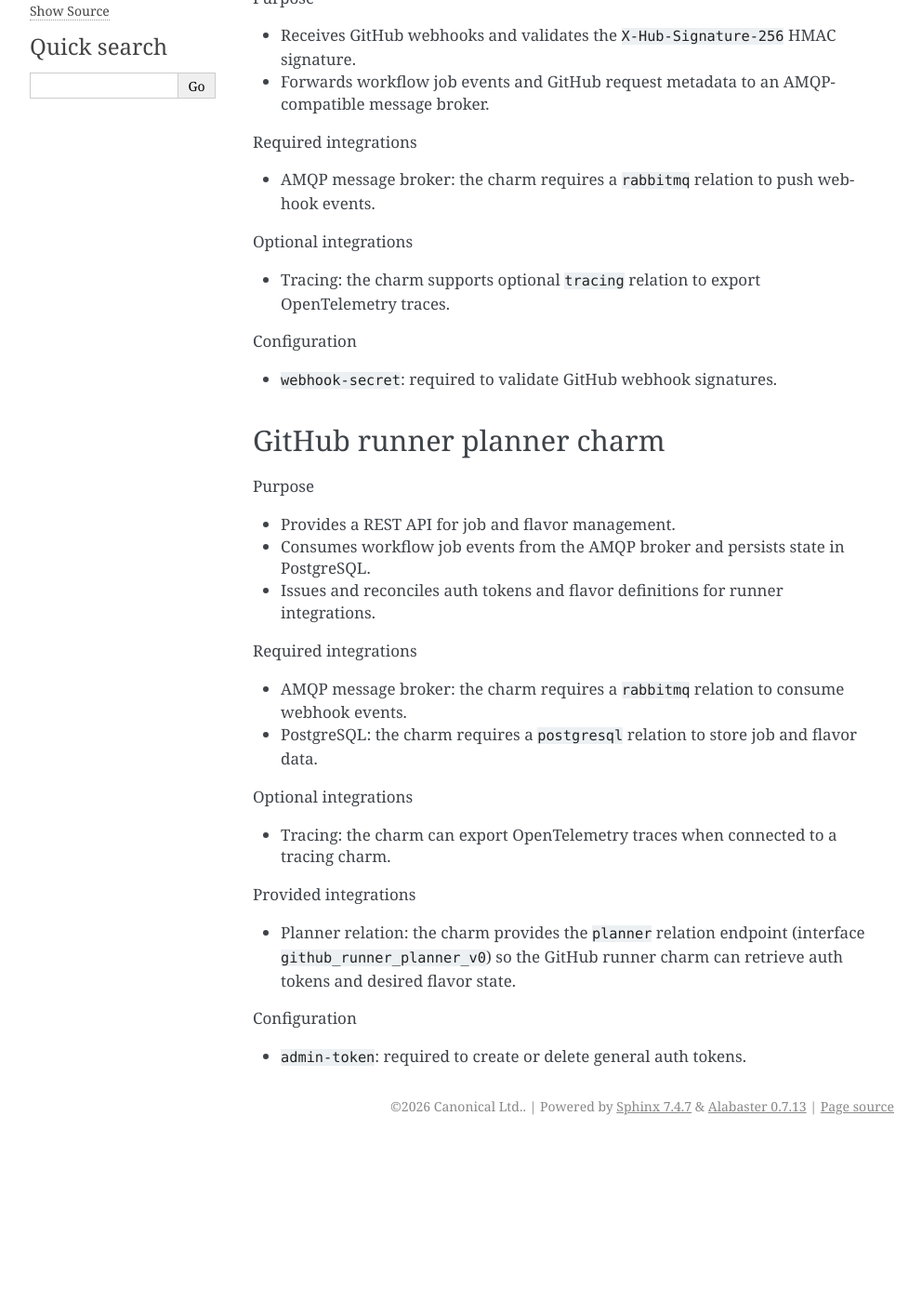
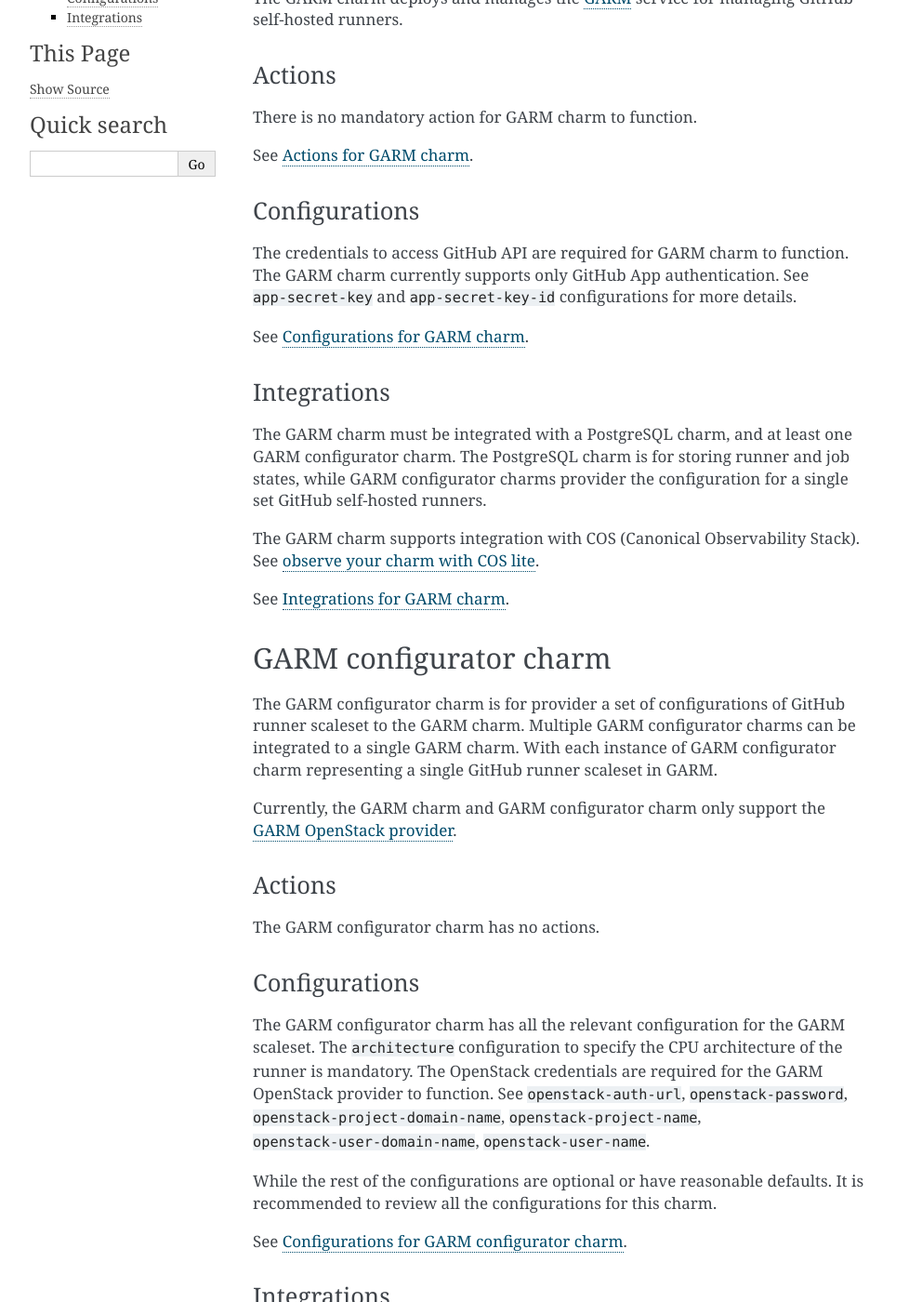
Before and after one commit to canonical/github-runner-operators, a Sphinx documentation site: the page built from docs/reference/charms.md, in a window 1280 px wide and 1400 px high, scrolled down 254 px. Shown: the whole window at 93% size, without its empty margins (148-1140 px from the left). Built offline with Sphinx 7.4.7, drawn with Linux system fonts in a browser that asks for light colours; comment, search, counter and statistics services are not loaded; before the commit the page ends 1483 px from its top, so only the background shows below that; some of the changed text lies outside the part shown.

Commit message:
Update the charms reference

```diff
--- a/docs/reference/charms.md
+++ b/docs/reference/charms.md
@@ -1,49 +1,58 @@
 # Charms
 
-This product is composed of two primary charms. The sections below describe each charm, its role,
-and the integrations it expects in a typical deployment.
+This page describes the GARM and GARM configurator charms. The relevant information for a minimal deployment is provided here.
 
-## GitHub runner webhook gateway charm
+## GARM charm
 
-Purpose
+The GARM charm deploys and manages the [GARM](https://github.com/cloudbase/garm) service for managing GitHub self-hosted
+runners.
 
-- Receives GitHub webhooks and validates the `X-Hub-Signature-256` HMAC signature.
-- Forwards workflow job events and GitHub request metadata to an AMQP-compatible message broker.
+### Actions
 
-Required integrations
+There is no mandatory action for GARM charm to function.
 
-- AMQP message broker: the charm requires a `rabbitmq` relation to push webhook events.
+See [Actions for GARM charm](https://charmhub.io/garm/actions).
 
-Optional integrations
+### Configurations
 
-- Tracing: the charm supports optional `tracing` relation to export OpenTelemetry traces.
+The credentials to access GitHub API are required for GARM charm to function. The GARM charm currently supports only
+GitHub App authentication. See `app-secret-key` and `app-secret-key-id` configurations for more details.
 
-Configuration
+See [Configurations for GARM charm](https://charmhub.io/garm/configurations).
 
-- `webhook-secret`: required to validate GitHub webhook signatures.
+### Integrations
 
-## GitHub runner planner charm
+The GARM charm must be integrated with a PostgreSQL charm, and at least one GARM configurator charm.
+The PostgreSQL charm is for storing runner and job states, while GARM configurator charms provider the configuration for
+a single set GitHub self-hosted runners.
 
-Purpose
+The GARM charm supports integration with COS (Canonical Observability Stack). See [observe your charm with COS lite](https://canonical.com/juju/docs/ops/latest/tutorial/from-zero-to-hero-write-your-first-kubernetes-charm/observe-your-charm-with-cos-lite/).
 
-- Provides a REST API for job and flavor management.
-- Consumes workflow job events from the AMQP broker and persists state in PostgreSQL.
-- Issues and reconciles auth tokens and flavor definitions for runner integrations.
+See [Integrations for GARM charm](https://charmhub.io/garm/integrations).
 
-Required integrations
+## GARM configurator charm
 
-- AMQP message broker: the charm requires a `rabbitmq` relation to consume webhook events.
-- PostgreSQL: the charm requires a `postgresql` relation to store job and flavor data.
+The GARM configurator charm is for provider a set of configurations of GitHub runner scaleset to the GARM charm. Multiple GARM configurator charms can be integrated to a single GARM charm. With each instance of GARM configurator charm representing a single GitHub runner scaleset in GARM.
 
-Optional integrations
+Currently, the GARM charm and GARM configurator charm only support the [GARM OpenStack provider](https://github.com/cloudbase/garm-provider-openstack).
 
-- Tracing: the charm can export OpenTelemetry traces when connected to a tracing charm.
+### Actions
 
-Provided integrations
+The GARM configurator charm has no actions.
 
-- Planner relation: the charm provides the `planner` relation endpoint (interface `github_runner_planner_v0`) so the GitHub runner charm can
-  retrieve auth tokens and desired flavor state.
+### Configurations
 
-Configuration
+The GARM configurator charm has all the relevant configuration for the GARM scaleset. The `architecture` configuration to specify the CPU architecture of the runner is mandatory. The OpenStack credentials are required for the GARM OpenStack provider to function. See `openstack-auth-url`, `openstack-password`, `openstack-project-domain-name`, `openstack-project-name`, `openstack-user-domain-name`, `openstack-user-name`.
 
-- `admin-token`: required to create or delete general auth tokens.
+While the rest of the configurations are optional or have reasonable defaults. It is recommended to review all the configurations for this charm.
+
+See [Configurations for GARM configurator charm](https://charmhub.io/garm-configurator/configurations).
+
+### Integrations
+
+The GARM configurator charm needs to be integrated with a GARM charm and a
+[GitHub image builder charm](https://charmhub.io/github-runner-image-builder).
+The GARM charm manages the GitHub self-hosted runners according to the configuration on the GARM configurator charm.
+The GitHub image builder charm is for building images for the GitHub self-hosted runners.
+
+See [Integrations for GARM configurator charm](https://charmhub.io/garm-configurator/integrations).
```
